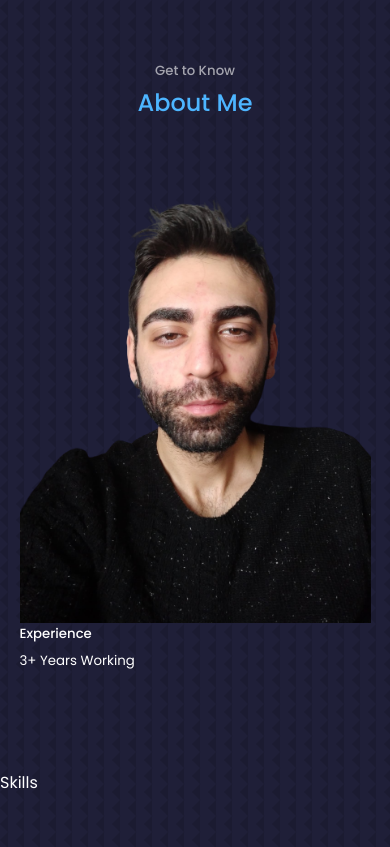
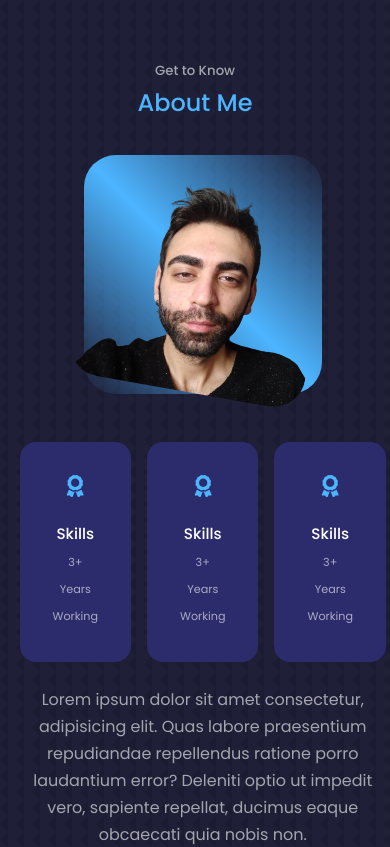
Before and after one commit to cemmertsimsek/my-portfolio, a React (Create React App) app: page / in a window 390 px wide. Shown: the part 880-1727 px from the top of the page. Built offline with nearby package versions, Linux system fonts and the light colour scheme; the HTML template or start-up script is replaced by a standard one.

Commit message:
about page updated

```diff
--- a/src/components/about/About.jsx
+++ b/src/components/about/About.jsx
@@ -1,5 +1,6 @@
 import './about.css';
 import ME1 from '../../assets/me.png';
+import { FaAward } from 'react-icons/fa';
 
 const About = () => {
   return (
@@ -11,16 +12,41 @@
         <div className="about__me">
           <div className="about__me-image">
             <img src={ME1} alt="AboutImage" />
+            {/* buraya arka plani mavi fotograf */}
           </div>
         </div>
 
         <div className="about__content">
           <div className="about__cards">
             <article className="about__card">
-              <h5>Experience</h5>
+              <FaAward className="about__icon" />
+              <h5>Skills</h5>
+              <small>3+ Years Working</small>
+            </article>
+
+            <article className="about__card">
+              <FaAward className="about__icon" />
+              <h5>Skills</h5>
+              <small>3+ Years Working</small>
+            </article>
+
+            <article className="about__card">
+              <FaAward className="about__icon" />
+              <h5>Skills</h5>
               <small>3+ Years Working</small>
             </article>
           </div>
+
+          <p>
+            Lorem ipsum dolor sit amet consectetur, adipisicing elit. Quas
+            labore praesentium repudiandae repellendus ratione porro laudantium
+            error? Deleniti optio ut impedit vero, sapiente repellat, ducimus
+            eaque obcaecati quia nobis non.
+          </p>
+
+          <a href="#contact" className="btn btn-primary btn-contact">
+            Contact Me
+          </a>
         </div>
       </div>
     </section>
--- a/src/components/about/about.css
+++ b/src/components/about/about.css
@@ -0,0 +1,112 @@
+.btn-contact {
+    border-radius: 5rem;
+}
+
+.about__container {
+    display: grid;
+    grid-template-columns: 35% 50%;
+    gap: 15%;
+}
+
+.about__me {
+    width: 100%;
+    aspect-ratio: 1/1;
+    border-radius: 2rem;
+    background: linear-gradient(45deg, transparent, var(--color-primary),
+    transparent);
+    display: grid;
+    place-items: center;
+}
+
+.about__me-image{
+    width: 100%;
+    height: 100%;
+    border-radius: 2rem;
+    overflow: hidden;
+    transform: rotate(10deg);
+    transition: var(--transition);
+}
+
+.about__me-image:hover{
+    transform: rotate(0);
+}
+
+.about__cards {
+    display: grid;
+    grid-template-columns: repeat(3, 1fr);
+    gap: 1.5rem;
+}
+
+.about__card {
+    background: var(--color-bg-variant);
+    border: 1px solid transparent;
+    border-radius: 1rem;
+    padding: 2rem;
+    text-align: center;
+}
+
+.about__card:hover{
+    background: transparent;
+    border-color: var(--color-primary-variant);
+    cursor: default;
+}
+
+.about__icon{
+    color: var(--color-primary);
+    font-size: 1.4rem;
+    margin-bottom: 1rem;
+}
+
+.about__card h5{
+    font-size: 0.95rem;
+}
+
+.about__card small {
+    font-size: 0.7rem;
+    color: var(--color-light);
+}
+
+.about__content p{
+    margin: 2rem 0 2.6rem;
+    color: var(--color-light);
+}
+
+
+/*============= MEDIA QUERIES ==========*/
+
+            /* MEDIUM DEVICES */
+@media screen and (max-width: 1024px) {
+    .about__container{
+        grid-template-columns: 1fr;
+        gap: 0;
+    }
+    .about__me {
+        width: 50%;
+        margin: 1rem auto 4rem;
+    }
+    .about__content {
+        text-align: center;
+    }
+    .about__content p{
+        margin: 1rem 0 1.5rem;
+    }
+
+
+}
+            /* SMALL DEVICES */
+@media screen and (max-width: 600px) {
+    .about__me {
+        width: 65%;
+        margin: 0 auto 3rem;
+    }
+    .about__cards{
+        grid-template-columns: 1fr 1fr 1fr;
+        gap: 1rem;
+    }
+    .about__content{
+        text-align: center;
+    }
+    .about__content p{
+        margin: 1.5rem 0;
+    }
+}
```
